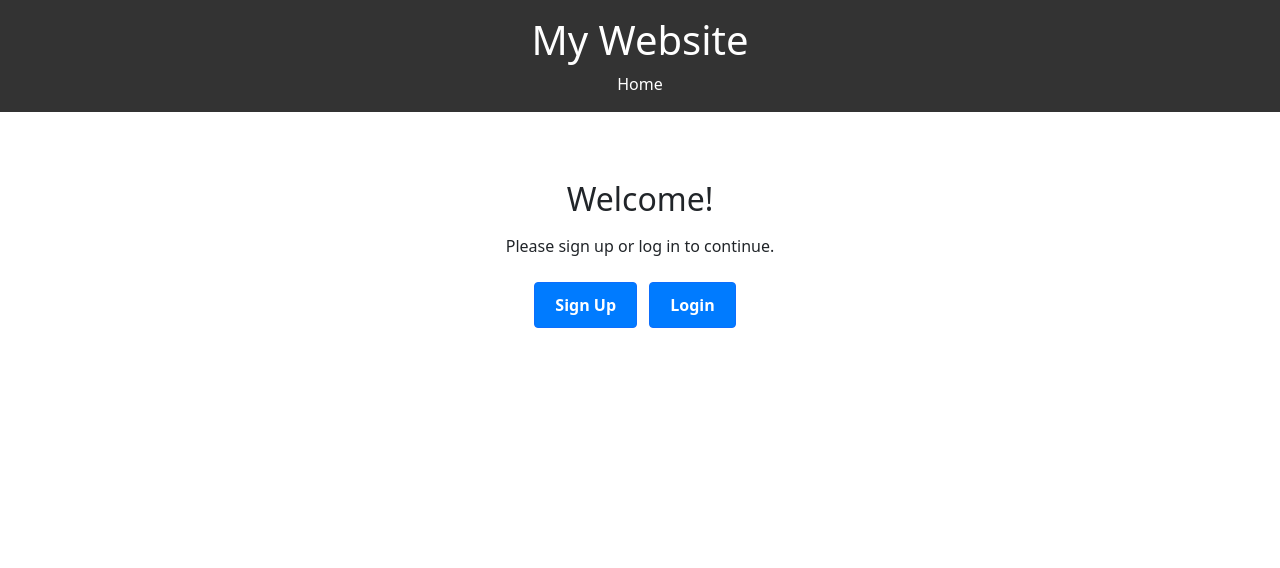
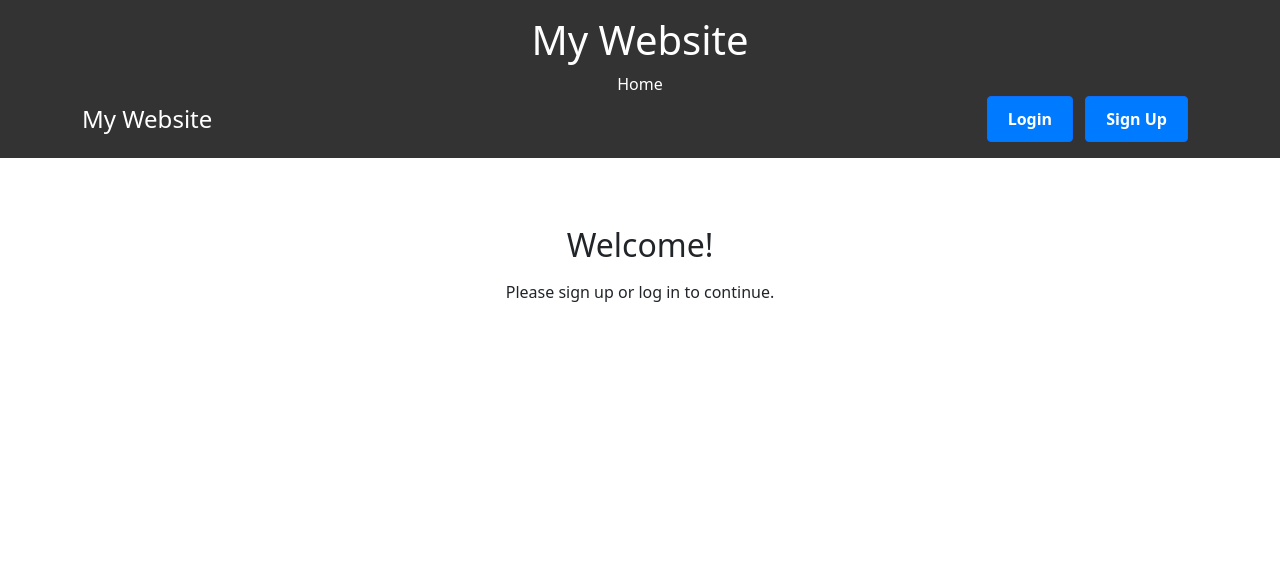
Before and after one commit to nthom14/delirecipes, a PHP site: page /index.php in a window 1280 px wide. Shown: the top 568 px of the page. Run offline with PHP 8.4, Linux system fonts and the light colour scheme; the visitor is signed in with stand-in values (Sample User, id 1).

Commit message:
Relocate login and sign-up buttons on header.

```diff
--- a/dashboard.php
+++ b/dashboard.php
@@ -8,9 +8,9 @@
 ?>
 
 <div class="container mt-5">
-    <h2>Welcome, <?php echo htmlspecialchars($_SESSION['user']); ?>!</h2>
+    <!-- <h2>Welcome, <?php echo htmlspecialchars($_SESSION['user']); ?>!</h2> -->
     <p>You are now logged in.</p>
-    <a href="logout.php" class="btn btn-danger mt-3">Logout</a>
+    <!-- <a href="logout.php" class="btn btn-danger mt-3">Logout</a> -->
 </div>
 
 <?php include 'footer.php'; ?>
--- a/header.php
+++ b/header.php
@@ -14,5 +14,31 @@
             <nav>
                 <a href="index.php">Home</a>
             </nav>
+            <div class="container d-flex justify-content-between align-items-center">
+                <h1 class="h4 mb-0">My Website</h1>
+                <div>
+                    <?php if (!isset($_SESSION['user'])): ?>
+                        <a href="login.php" class="btn btn-outline-primary me-2">Login</a>
+                        <a href="signup.php" class="btn btn-primary">Sign Up</a>
+                    <?php else: ?>
+                        <span class="me-3">Welcome, <?php echo htmlspecialchars($_SESSION['user']); ?></span>
+                        <a href="logout.php" class="btn btn-danger">Logout</a>
+                    <?php endif; ?>
+                </div>
+            </div>
         </header>
+        <!-- <header class="bg-light border-bottom py-2">
+            <div class="container d-flex justify-content-between align-items-center">
+                <h1 class="h4 mb-0">My Website</h1>
+                <div>
+                    <?php if (!isset($_SESSION['user'])): ?>
+                        <a href="login.php" class="btn btn-outline-primary me-2">Login</a>
+                        <a href="signup.php" class="btn btn-primary">Sign Up</a>
+                    <?php else: ?>
+                        <span class="me-3">Welcome, <?php echo htmlspecialchars($_SESSION['user']); ?></span>
+                        <a href="logout.php" class="btn btn-danger">Logout</a>
+                    <?php endif; ?>
+                </div>
+            </div>
+        </header> -->
         <main>
--- a/index.php
+++ b/index.php
@@ -3,8 +3,8 @@
 <div class="container mt-5 text-center">
     <h2 class="mb-3">Welcome!</h2>
     <p class="mb-4">Please sign up or log in to continue.</p>
-    <a href="signup.php" class="btn btn-primary me-2">Sign Up</a>
-    <a href="login.php" class="btn btn-outline-primary">Login</a>
+    <!-- <a href="signup.php" class="btn btn-primary me-2">Sign Up</a>
+    <a href="login.php" class="btn btn-outline-primary">Login</a> -->
 </div>
 
 <?php include 'footer.php'; ?>
```
